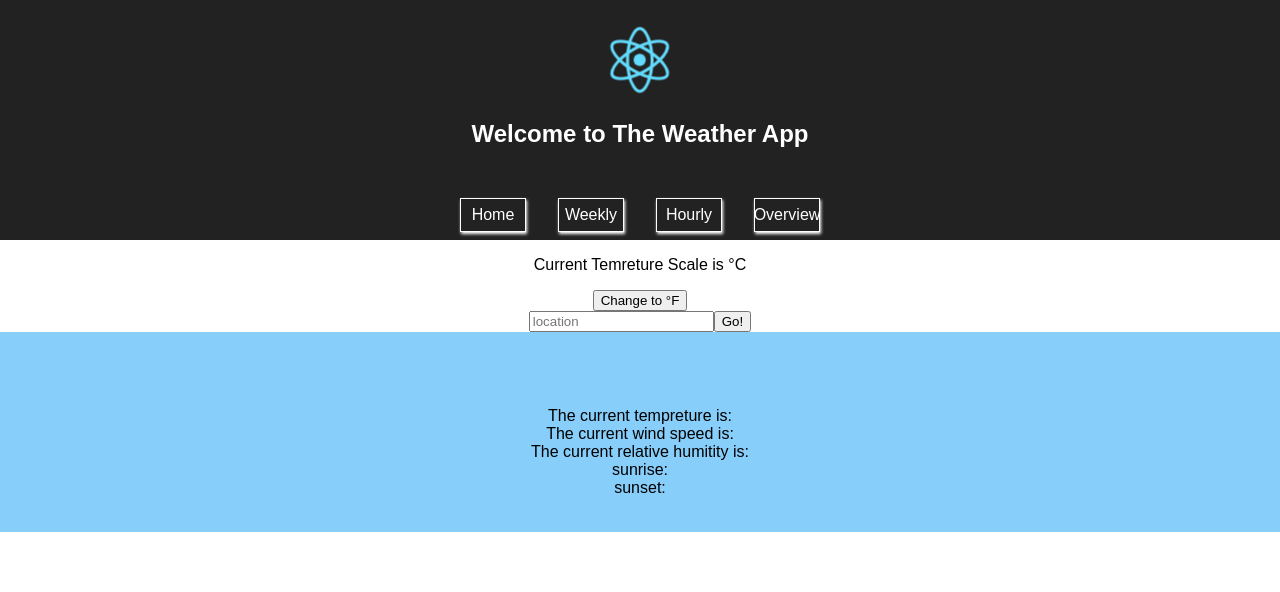
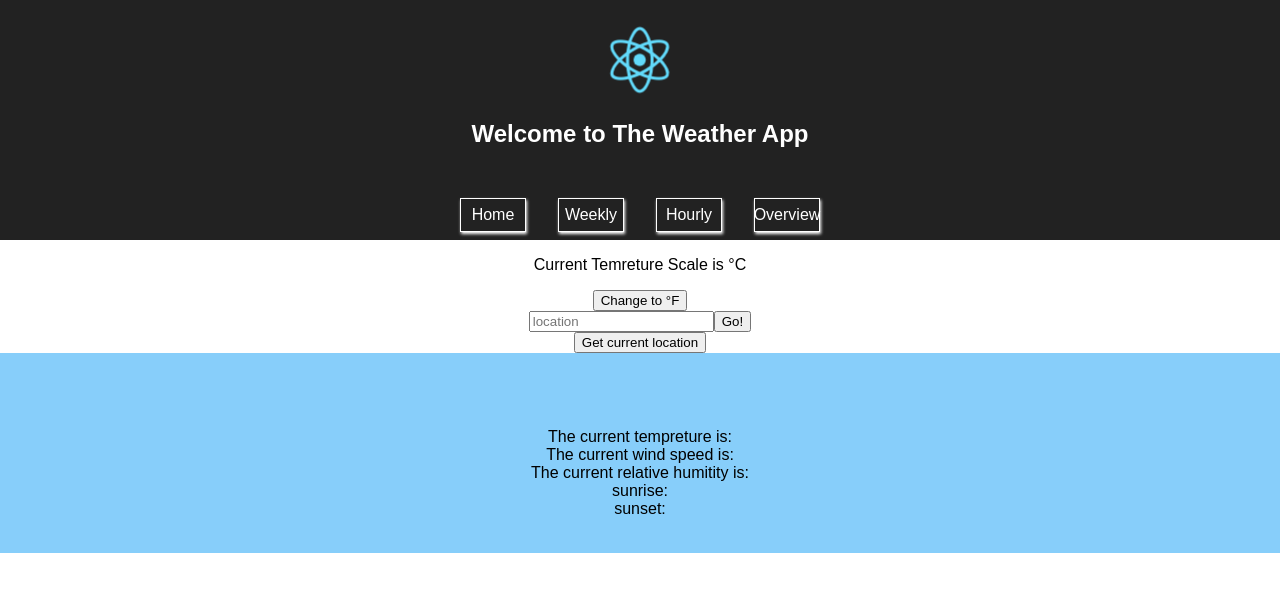
Before and after one commit to SebastianGerS/weather-app, a React (Create React App) app: page / in a window 1280 px wide. Shown: the top 592 px of the page. Built offline with nearby package versions, Linux system fonts and the light colour scheme; no server answers.

Commit message:
add button to alow user to get current possition manualy

```diff
--- a/src/sections/WeatherInfo.js
+++ b/src/sections/WeatherInfo.js
@@ -93,6 +93,7 @@ class WeatherInfo extends Component {
             <input value={this.state.location} type="text" onChange={this.updateValue} placeholder="location"/>
             <button type="submit"> Go!</button>
           </form>
+          <button onClick={this.getCurrentLocation.bind(this)}>Get current location</button>
         </div>
         <article className="weatherInfo">
           <WeatherBar current={this.state.currentDay} location={this.state.location}/>
@@ -108,6 +109,7 @@ class WeatherInfo extends Component {
         this.setState({
           lat: position.coords.latitude,
           lon: position.coords.longitude,
+          location: '',
         }, function() {
           this.getLocation();
         });
```
